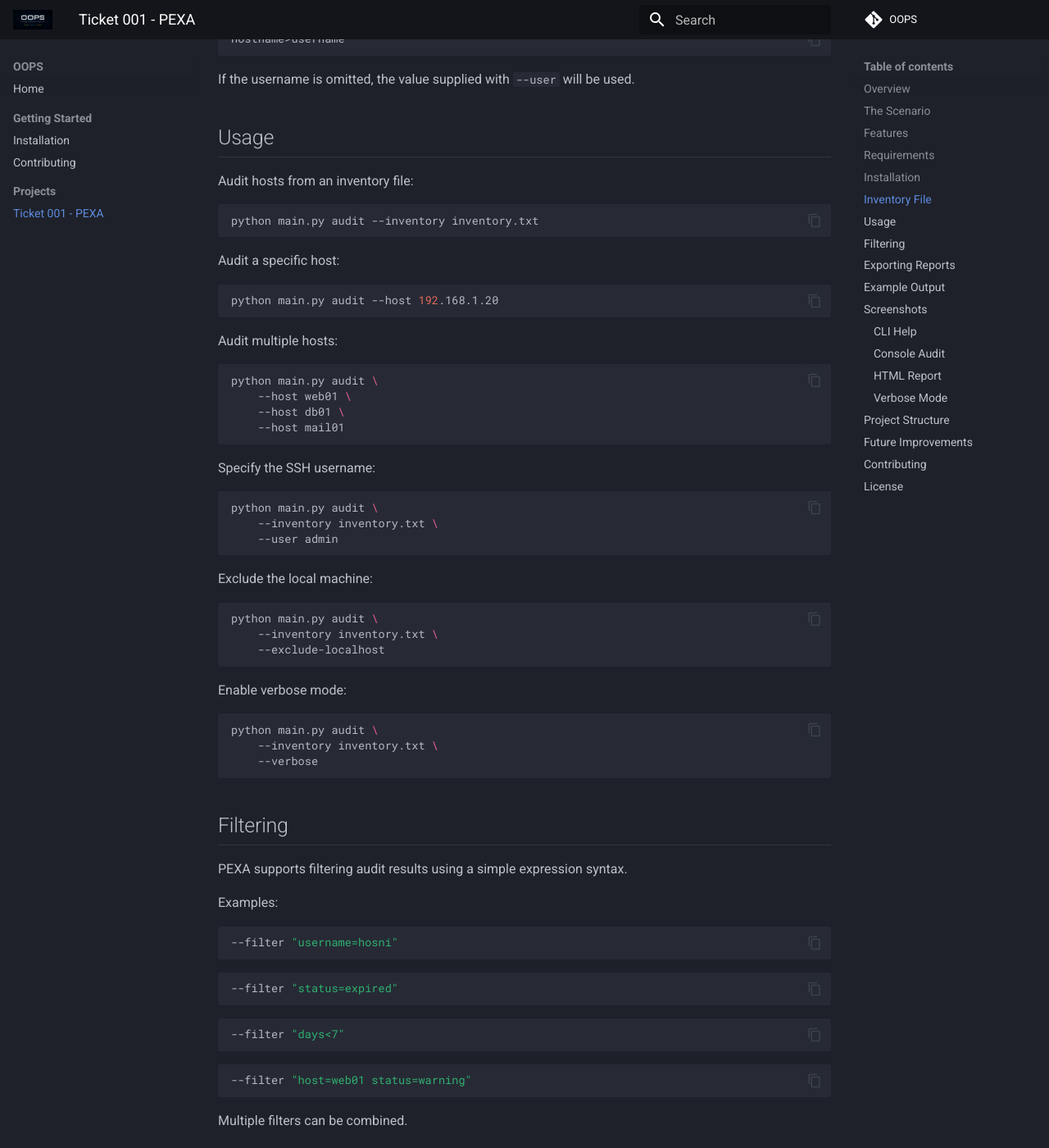
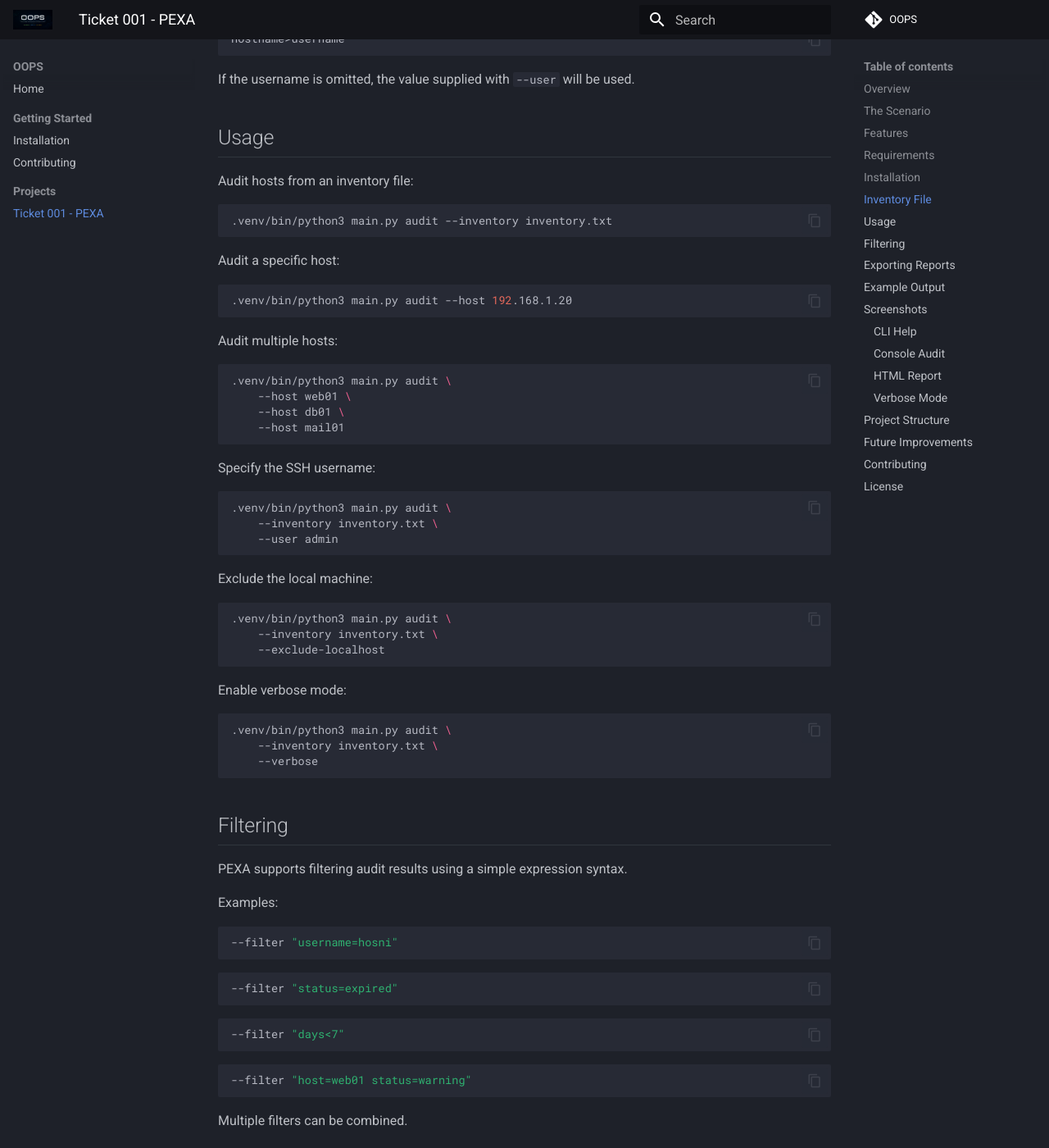
Before and after one commit to hosnizaaraoui/OOPS, an MkDocs documentation site: the page built from docs/projects/pexa.md, in a window 1280 px wide and 1400 px high, scrolled down 2715 px. Shown: the whole window at 82% size. Built offline with MkDocs 1.6.1 and Material for MkDocs 9.7.7, drawn with Linux system fonts in a browser that asks for light colours; comment, search, counter and statistics services are not loaded; some of the changed text lies outside the part shown.

Commit message:
[+] STAyzer Project Modified.

````diff
--- a/docs/projects/pexa.md
+++ b/docs/projects/pexa.md
@@ -111,19 +111,19 @@
 Audit hosts from an inventory file:
 
 ```bash
-python main.py audit --inventory inventory.txt
+.venv/bin/python3 main.py audit --inventory inventory.txt
 ```
 
 Audit a specific host:
 
 ```bash
-python main.py audit --host 192.168.1.20
+.venv/bin/python3 main.py audit --host 192.168.1.20
 ```
 
 Audit multiple hosts:
 
 ```bash
-python main.py audit \
+.venv/bin/python3 main.py audit \
     --host web01 \
     --host db01 \
     --host mail01
@@ -132,7 +132,7 @@
 Specify the SSH username:
 
 ```bash
-python main.py audit \
+.venv/bin/python3 main.py audit \
     --inventory inventory.txt \
     --user admin
 ```
@@ -140,7 +140,7 @@
 Exclude the local machine:
 
 ```bash
-python main.py audit \
+.venv/bin/python3 main.py audit \
     --inventory inventory.txt \
     --exclude-localhost
 ```
@@ -148,7 +148,7 @@
 Enable verbose mode:
 
 ```bash
-python main.py audit \
+.venv/bin/python3 main.py audit \
     --inventory inventory.txt \
     --verbose
 ```
@@ -182,7 +182,7 @@
 Generate JSON:
 
 ```bash
-python main.py audit \
+.venv/bin/python3 main.py audit \
     --inventory inventory.txt \
     --export json
 ```
@@ -190,7 +190,7 @@
 Generate CSV:
 
 ```bash
-python main.py audit \
+.venv/bin/python3 main.py audit \
     --inventory inventory.txt \
     --export csv
 ```
@@ -198,7 +198,7 @@
 Generate HTML:
 
 ```bash
-python main.py audit \
+.venv/bin/python3 main.py audit \
     --inventory inventory.txt \
     --export html
 ```
@@ -206,7 +206,7 @@
 Generate multiple reports simultaneously:
 
 ```bash
-python main.py audit \
+.venv/bin/python3 main.py audit \
     --inventory inventory.txt \
     --export json \
     --export csv \
@@ -216,7 +216,7 @@
 Specify the output filename:
 
 ```bash
-python main.py audit \
+.venv/bin/python3 main.py audit \
     --inventory inventory.txt \
     --export html \
     --output weekly_report
````
Also changed, not shown: docs/index.md (+4 -4 lines), 6 other files.
